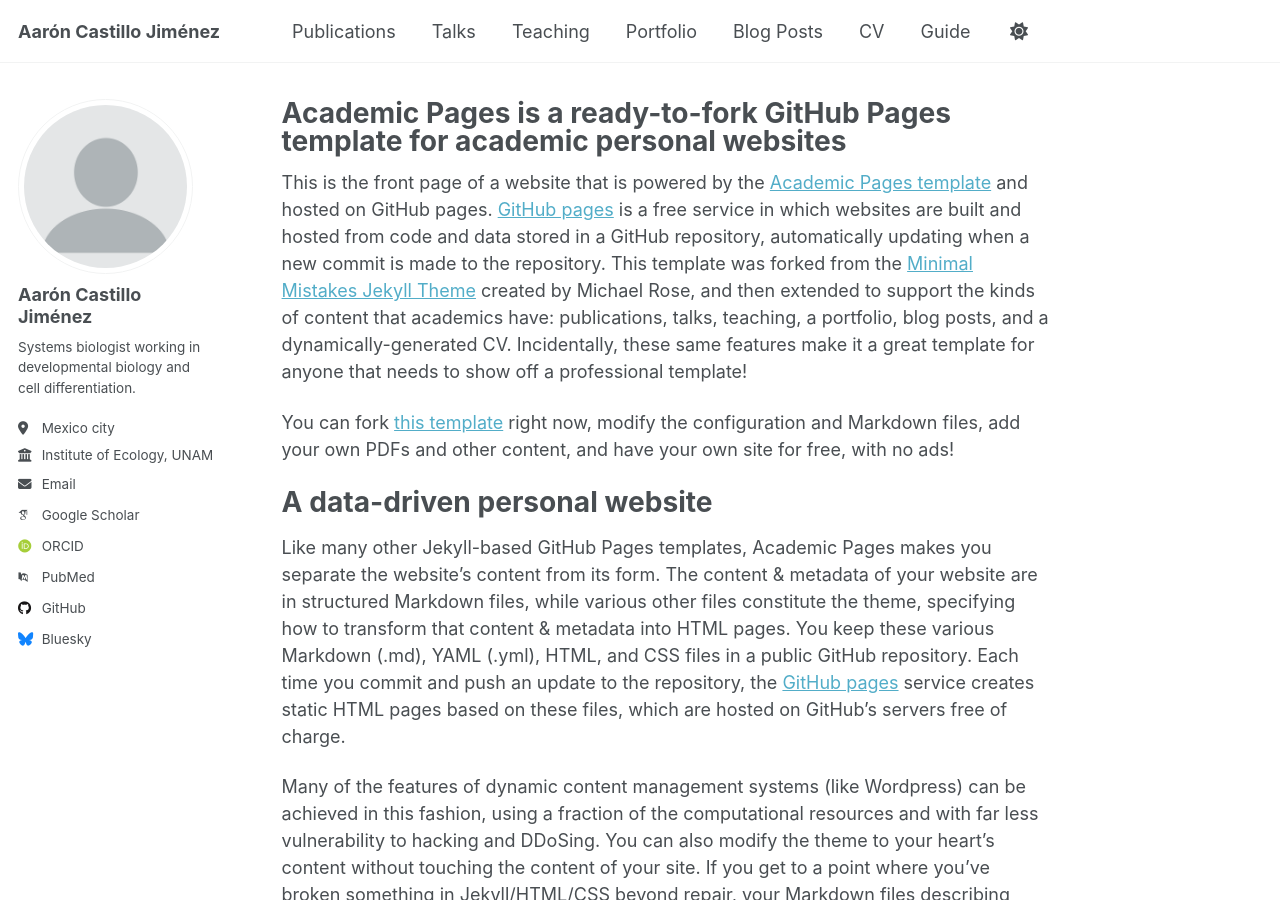
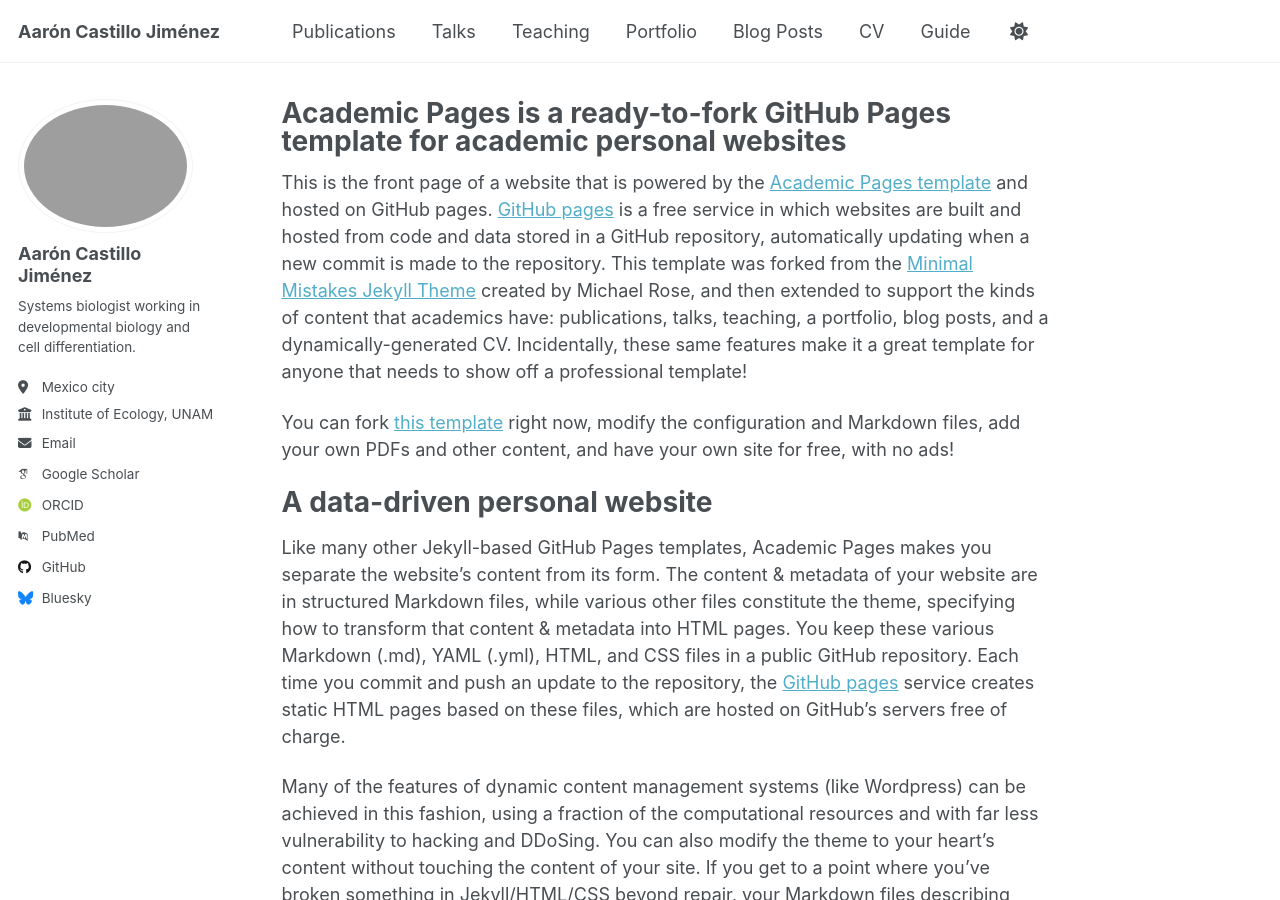
Before and after one commit to AaronCastilloJimenez/aaroncastillojimenez.github.io, a Jekyll site: the page built from _pages/about.md, in a window 1280 px wide and 900 px high. Built offline with Jekyll 4.4.1, drawn with Linux system fonts in a browser that asks for light colours; some web fonts are replaced; a script that is not in the unit is left out.

Commit message:
Update _config.yml

```diff
--- a/_config.yml
+++ b/_config.yml
@@ -22,7 +22,7 @@
 #               Additional customization can be done by editing /_includes/author-profile.html
 author:
   # Biographic information
-  avatar           : "profile.png"
+  avatar           : "profilepic"
   name             : "Aarón Castillo Jiménez"
   pronouns         : # example: "she/her"
   bio              : "Systems biologist working in developmental biology and cell differentiation."
```
